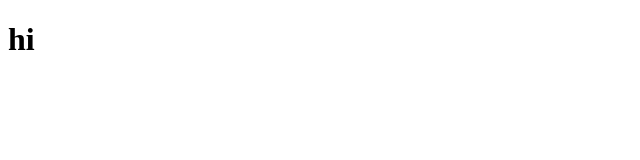
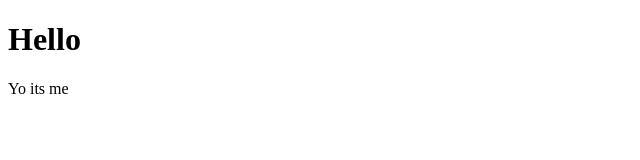
Before and after one commit to larrytorres227/new-repo, a plain HTML site: page index.html in a window 1280 px wide. Shown: the whole page, without its empty margins (0-640 px from the left). Drawn offline with Linux system fonts and the light colour scheme.

Commit message:
Add p tag

```diff
--- a/index.html
+++ b/index.html
@@ -6,6 +6,7 @@
         <title>first-project</title>
     </head>
     <body>
-        <h1>hi</h1>
+        <h1>Hello</h1>
+        <p>Yo its me</p>
     </body>
 </html>
```
